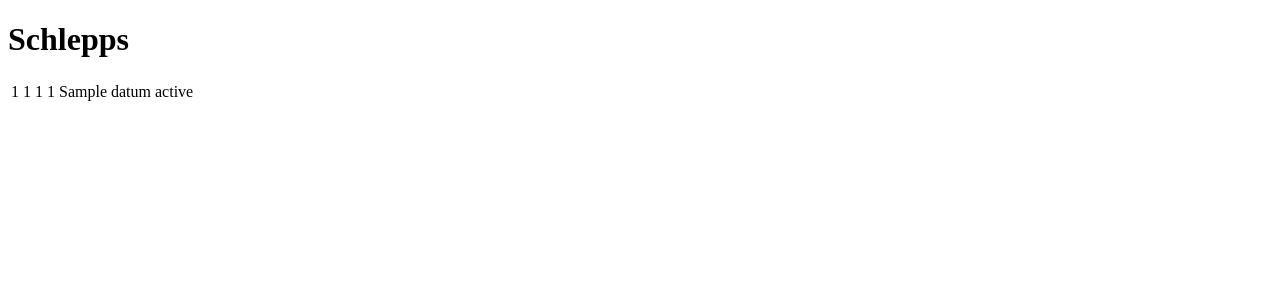
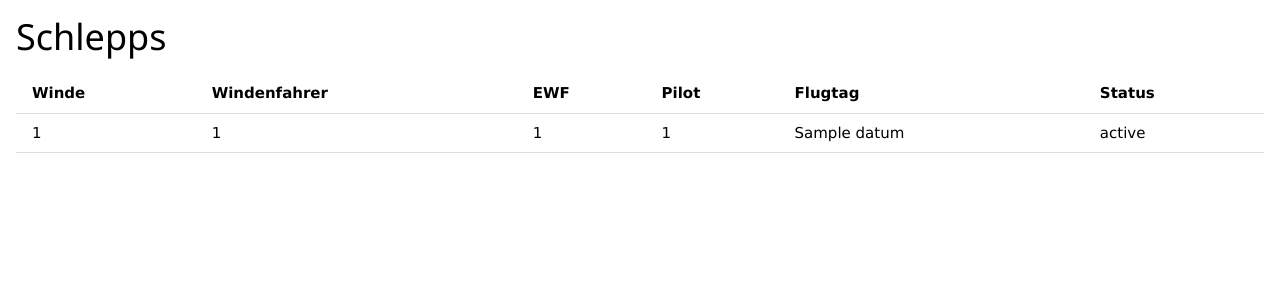
Before and after one commit to rappakos/winden-proto, a Python web app: template winden_proto_app/templates/schlepps.html in a window 1280 px wide. Shown: the top 300 px of the page. Run offline with Jinja, Linux system fonts and the light colour scheme; the template is opened without the code that fills it: most values are stand-ins (such as "Sample title", 1, 10 or a date in 2020).

Commit message:
Winden proto - styling with w3.css

```diff
--- a/winden_proto_app/templates/base.html
+++ b/winden_proto_app/templates/base.html
@@ -4,12 +4,15 @@
     {% block head %}
         <link rel="stylesheet" type="text/css"
               href="{{ url('static', filename='style.css') }}" />
+        <link rel="stylesheet" href="https://www.w3schools.com/w3css/4/w3.css">
+        <meta name="viewport" content="width=device-width, initial-scale=1">
         <title>{{title}}</title>
     {% endblock %}
   </head>
   <body>
-    <h1>{{title}}</h1>
-    <div>
+    <div class="w3-container">
+      <h1>{{title}}</h1>
+
       {% block content %}
       {% endblock %}
     </div>
--- a/winden_proto_app/templates/index.html
+++ b/winden_proto_app/templates/index.html
@@ -4,11 +4,11 @@
 
 {% block content %}
 {% if menu %}
-    <ul>
+    <div class="w3-bar w3-black">
     {% for menuitem in menu %}
-        <li><a href="{{ url(menuitem.lower()) }}">{{ menuitem }}</a></li>
+        <a href="{{ url(menuitem.lower()) }}">{{ menuitem }}</a>
     {% endfor %}
-    </ul>
+    </div>
 {% else %}
     <p>No menu.</p>
 {% endif %}
--- a/winden_proto_app/templates/schlepps.html
+++ b/winden_proto_app/templates/schlepps.html
@@ -4,7 +4,15 @@
 
 {% block content %}
 {% if schlepps %}
-    <table>
+    <table class="w3-table w3-bordered">
+        <tr>
+            <th>Winde</th>
+            <th>Windenfahrer</th>
+            <th>EWF</th>
+            <th>Pilot</th>
+            <th>Flugtag</th>
+            <th>Status</th>
+        </tr>
     {% for schlepp in schlepps %}
         <tr>
             <td>{{ schlepp.winden_id }}</td>
```
Also changed, not shown: winden_proto_app/templates/alle_winden.html (+7 -1 lines), winden_proto_app/templates/piloten.html (+6 -1 lines).
